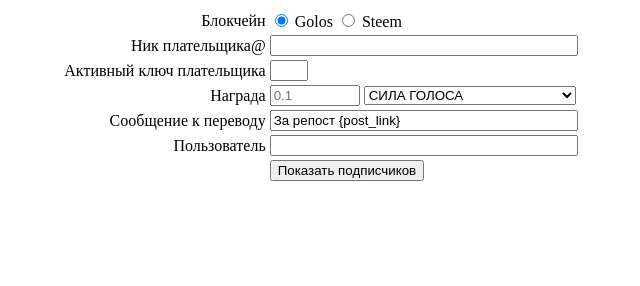
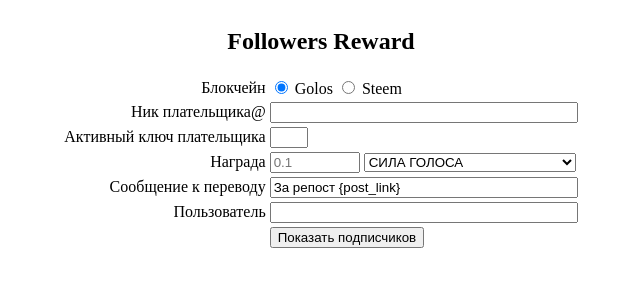
Before and after one commit to t3ran13/golos-followers-reward, a plain HTML site: page index.html in a window 1280 px wide. Shown: the whole page, without its empty margins (319-959 px from the left). Drawn offline with Linux system fonts and the light colour scheme.

Commit message:
update view

```diff
--- a/index.html
+++ b/index.html
@@ -51,6 +51,9 @@
 <div id="page">
     <div id="form">
         <table id="table-with-settings">
+            <caption>
+                <h2>Followers Reward</h2>
+            </caption>
             <tr>
                 <td class="title">Блокчейн</td>
                 <td>
```
